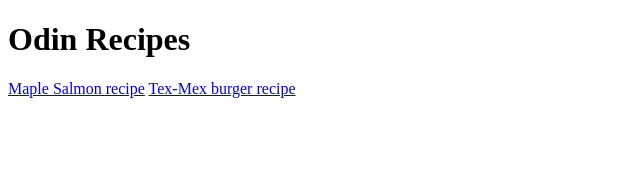
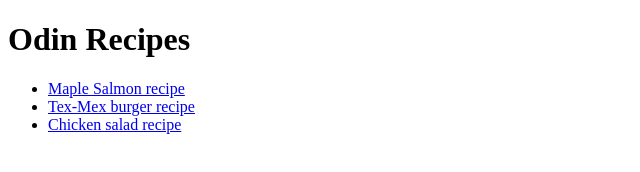
Before and after one commit to Vestrev/odin-recipes, a plain HTML site: page index.html in a window 1280 px wide. Shown: the whole page, without its empty margins (0-640 px from the left). Drawn offline with Linux system fonts and the light colour scheme.

Commit message:
add all recipes in unordered list

```diff
--- a/index.html
+++ b/index.html
@@ -9,8 +9,11 @@
     <body>
         <h1>Odin Recipes</h1>
 
-        <a href="./recipes/salmon.html">Maple Salmon recipe</a>
-        <a href="./recipes/burger.html">Tex-Mex burger recipe</a>
+        <ul>
+            <li><a href="./recipes/salmon.html">Maple Salmon recipe</a></li>
+            <li><a href="./recipes/burger.html">Tex-Mex burger recipe</a></li>
+            <li><a href="./recipes/salad.html">Chicken salad recipe</a></li>
+        </ul>
 
     </body>
 </html>
```
